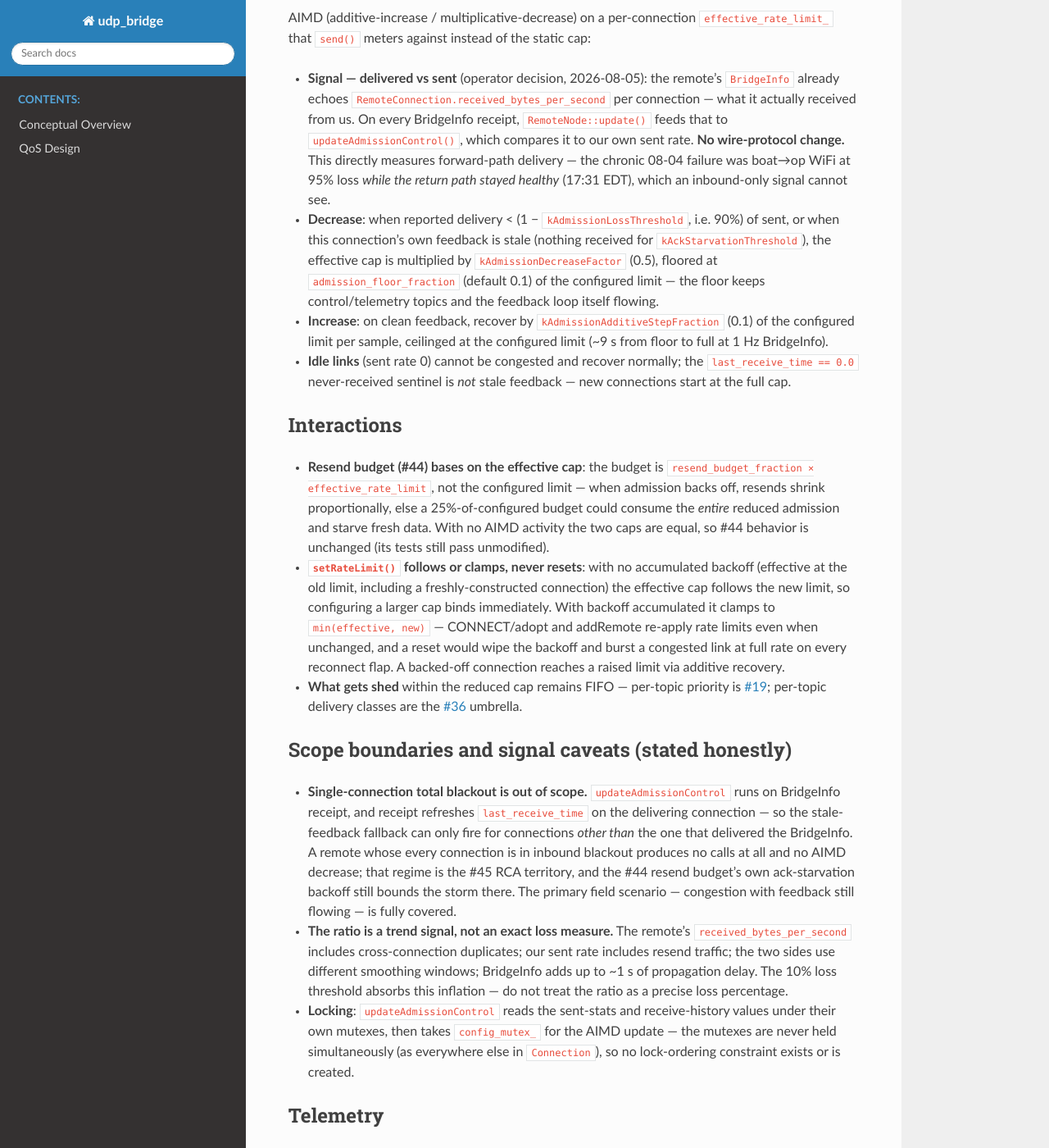
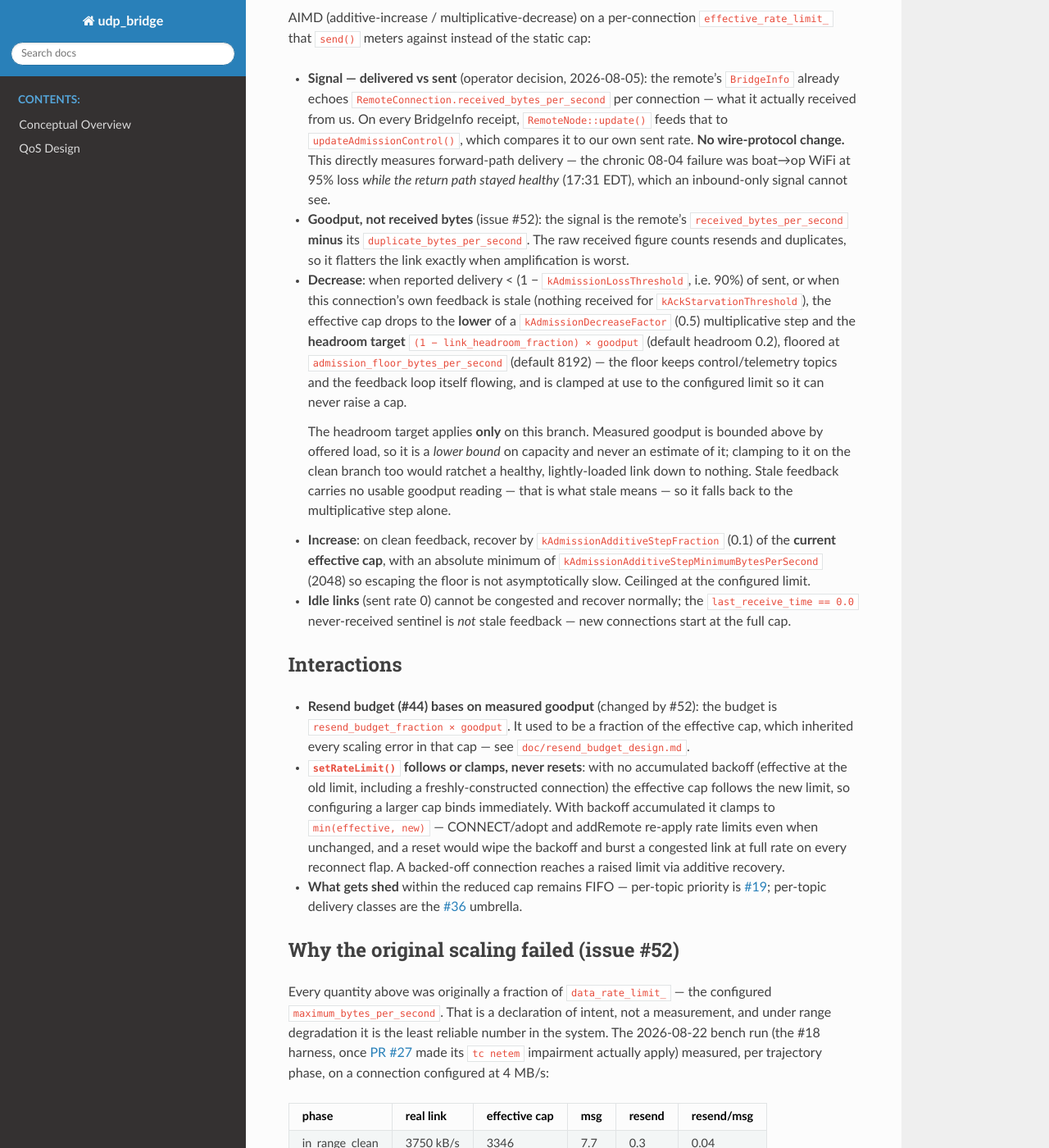
Before and after one commit to rolker/udp_bridge, a Sphinx documentation site: the page built from udp_bridge/doc/admission_control_design.md, in a window 1280 px wide and 1400 px high, scrolled down 637 px. Shown: the whole window at 82% size. Built offline with Sphinx 7.4.7 and the Read the Docs theme 3.1.0, drawn with Linux system fonts in a browser that asks for light colours; some of the changed text lies outside the part shown.

Commit message:
docs: describe goodput-based scaling and the headroom contract (#52)
Both design notes still described configured-cap scaling as the design.
admission_control_design.md gains the per-phase bench table showing why
it failed, and a section on what the rate limit is actually for now that
headroom carries the co-tenant guarantee. resend_budget_design.md
records the basis change and the probe gate.

Parameter surface updated in example_params.yaml and the README table:
admission_floor_fraction out, admission_floor_bytes_per_second and
link_headroom_fraction in.

```diff
--- a/udp_bridge/doc/admission_control_design.md
+++ b/udp_bridge/doc/admission_control_design.md
@@ -36,29 +36,42 @@ static cap:
   directly measures forward-path delivery — the chronic 08-04 failure was
   boat→op WiFi at 95% loss *while the return path stayed healthy*
   (17:31 EDT), which an inbound-only signal cannot see.
+- **Goodput, not received bytes** (issue #52): the signal is the remote's
+  `received_bytes_per_second` **minus** its `duplicate_bytes_per_second`.
+  The raw received figure counts resends and duplicates, so it flatters
+  the link exactly when amplification is worst.
 - **Decrease**: when reported delivery < (1 − `kAdmissionLossThreshold`,
   i.e. 90%) of sent, or when this connection's own feedback is stale
-  (nothing received for `kAckStarvationThreshold`), the effective cap is
-  multiplied by `kAdmissionDecreaseFactor` (0.5), floored at
-  `admission_floor_fraction` (default 0.1) of the configured limit — the
+  (nothing received for `kAckStarvationThreshold`), the effective cap
+  drops to the **lower** of a `kAdmissionDecreaseFactor` (0.5)
+  multiplicative step and the **headroom target**
+  `(1 − link_headroom_fraction) × goodput` (default headroom 0.2),
+  floored at `admission_floor_bytes_per_second` (default 8192) — the
   floor keeps control/telemetry topics and the feedback loop itself
-  flowing.
+  flowing, and is clamped at use to the configured limit so it can never
+  raise a cap.
+
+  The headroom target applies **only** on this branch. Measured goodput
+  is bounded above by offered load, so it is a *lower bound* on capacity
+  and never an estimate of it; clamping to it on the clean branch too
+  would ratchet a healthy, lightly-loaded link down to nothing. Stale
+  feedback carries no usable goodput reading — that is what stale means
+  — so it falls back to the multiplicative step alone.
 - **Increase**: on clean feedback, recover by
-  `kAdmissionAdditiveStepFraction` (0.1) of the configured limit per
-  sample, ceilinged at the configured limit (~9 s from floor to full at
-  1 Hz BridgeInfo).
+  `kAdmissionAdditiveStepFraction` (0.1) of the **current effective cap**,
+  with an absolute minimum of
+  `kAdmissionAdditiveStepMinimumBytesPerSecond` (2048) so escaping the
+  floor is not asymptotically slow. Ceilinged at the configured limit.
 - **Idle links** (sent rate 0) cannot be congested and recover normally;
   the `last_receive_time == 0.0` never-received sentinel is *not* stale
   feedback — new connections start at the full cap.
 
 ## Interactions
 
-- **Resend budget (#44) bases on the effective cap**: the budget is
-  `resend_budget_fraction × effective_rate_limit`, not the configured
-  limit — when admission backs off, resends shrink proportionally, else a
-  25%-of-configured budget could consume the *entire* reduced admission
-  and starve fresh data. With no AIMD activity the two caps are equal, so
-  #44 behavior is unchanged (its tests still pass unmodified).
+- **Resend budget (#44) bases on measured goodput** (changed by #52): the
+  budget is `resend_budget_fraction × goodput`. It used to be a fraction
+  of the effective cap, which inherited every scaling error in that cap —
+  see `doc/resend_budget_design.md`.
 - **`setRateLimit()` follows or clamps, never resets**: with no
   accumulated backoff (effective at the old limit, including a
   freshly-constructed connection) the effective cap follows the new
@@ -72,6 +85,53 @@ static cap:
   priority is [#19](https://github.com/rolker/udp_bridge/issues/19);
   per-topic delivery classes are the
   [#36](https://github.com/rolker/udp_bridge/issues/36) umbrella.
+
+## Why the original scaling failed (issue #52)
+
+Every quantity above was originally a fraction of `data_rate_limit_` —
+the configured `maximum_bytes_per_second`. That is a declaration of
+intent, not a measurement, and under range degradation it is the least
+reliable number in the system. The 2026-08-22 bench run (the #18 harness,
+once [PR #27](https://github.com/rolker/udp_bridge/pull/27) made its
+`tc netem` impairment actually apply) measured, per trajectory phase, on
+a connection configured at 4 MB/s:
+
+| phase | real link | effective cap | msg | resend | resend/msg |
+|---|---|---|---|---|---|
+| in_range_clean | 3750 kB/s | 3346 | 7.7 | 0.3 | 0.04 |
+| lossy | 375 | 2480 | 8.5 | 13.9 | 1.64 |
+| critical | 62.5 | **2291** | 8.5 | 26.4 | **3.11** |
+
+The controller never converged. Its additive step was
+`0.1 × 4 MB/s = 400 kB/s` — six times the entire `critical` link — so one
+clean feedback sample undid three halvings and the cap oscillated around
+2291 kB/s, never even reaching its own 400 kB/s floor. The bridge
+retransmitted three times more than it ever originally sent, took 61% of
+a 62.5 kB/s path with 22% of that being useful payload, and reported
+`dropped = 0` and `failed = 0` throughout.
+
+The lesson generalises beyond this file: **a controller whose step sizes
+are scaled by a configured constant cannot converge on a physical
+quantity that constant does not describe.**
+
+## Headroom, and what the rate limit is actually for
+
+`maximum_bytes_per_second` was added after a udp_bridge saturating a link
+locked an operator out of a remote machine with no other way in. The
+measurements above show a ceiling in absolute bytes does not provide that
+protection where it counts: the cap was 64× above real capacity at
+`critical` and the bridge still saturated the path. A degraded link is a
+saturated link, and that is exactly the condition a lockout happens in.
+
+Hence `link_headroom_fraction`: the controller targets a fraction of what
+the link is *measured* to deliver, so a co-tenant — an SSH session, the
+operator's own management traffic — keeps a share on a 62.5 kB/s path as
+well as on a 30 Mbit one. The bench asserts this directly; see the
+management-flow survivability invariant in `test/bench/`.
+
+The rate limit is **not** obsolete. It remains a hard ceiling and the
+cost control on metered cell links. What it is no longer asked to be is
+the system's model of link capacity.
 
 ## Scope boundaries and signal caveats (stated honestly)
 
```
Also changed, not shown: udp_bridge/doc/resend_budget_design.md (+26 -9 lines), udp_bridge/README.md, 1 other file.
